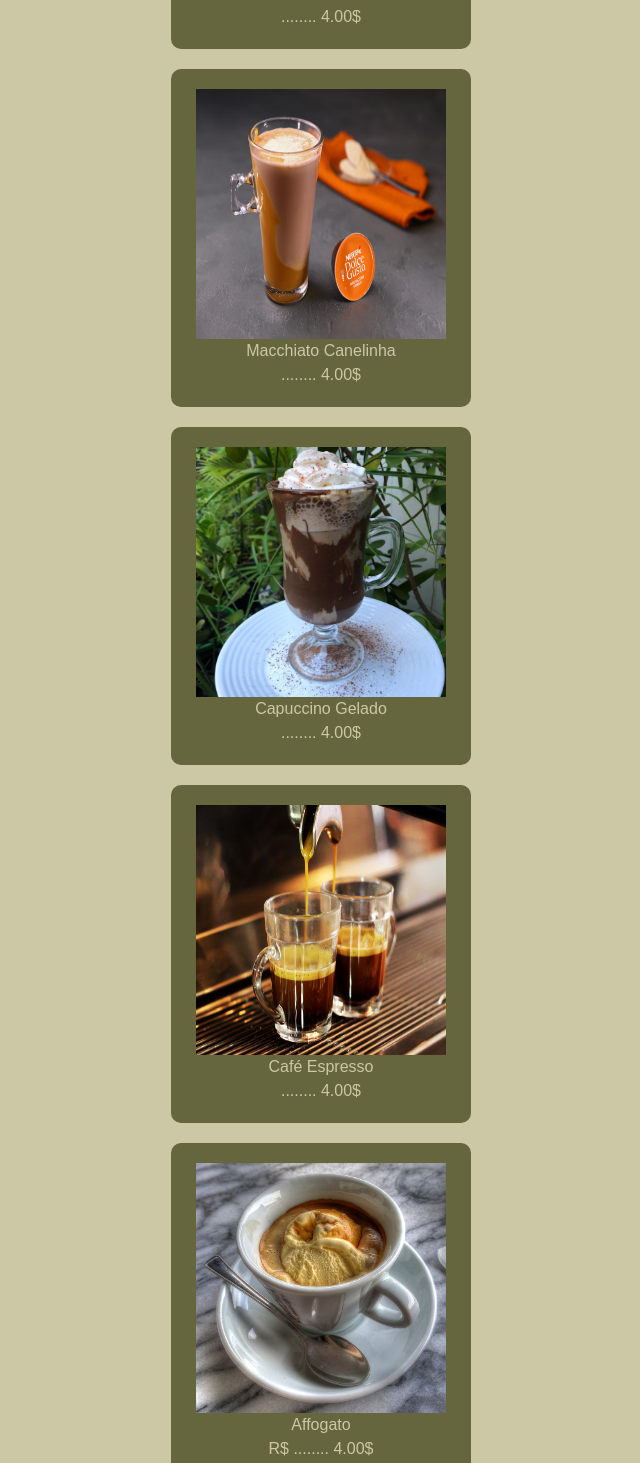
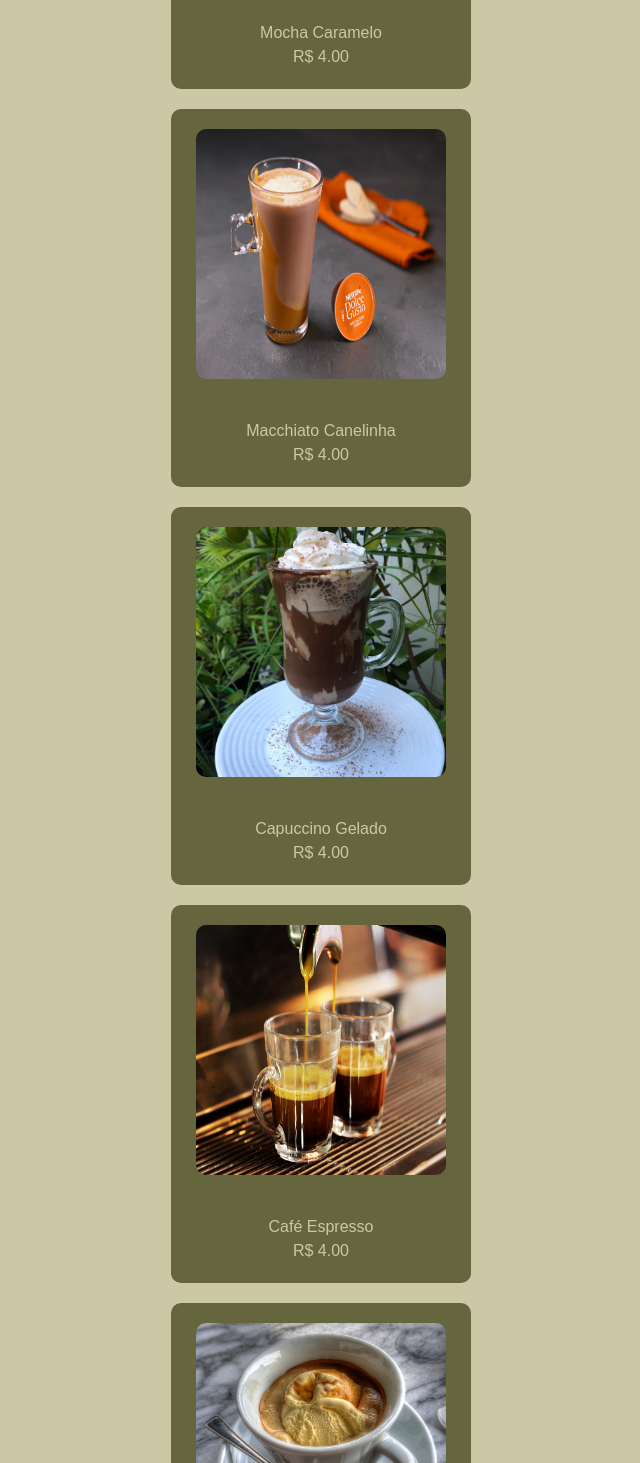
Before and after one commit to neon-ventura/Flor-de-jua, a Next.js app: page / in a window 1280 px wide. Shown: the part 2027-3490 px from the top of the page, without its empty margins (319-959 px from the left). Built offline with nearby package versions, Linux system fonts and the light colour scheme.

Commit message:
price and color background

```diff
--- a/src/app/components/products/Products.jsx
+++ b/src/app/components/products/Products.jsx
@@ -127,119 +127,119 @@ export default function Products() {
                         section1 ?
                             (<div className={styles.products}>
                                 <div className={styles.card}>
-                                    <Image height={250} width={250} src={'/products/cafe/img-1.png'} />
+                                    <Image className={styles.imgCard} height={250} width={250} src={'/products/cafe/img-1.png'} />
                                     <p>Mocha Caramelo</p>
-                                    <p>........ 4.00$</p>
+                                    <p>R$ 4.00</p>
                                 </div>
 
                                 <div className={styles.card}>
-                                    <Image height={250} width={250} src={'/products/cafe/img-2.avif'} />
+                                    <Image className={styles.imgCard} height={250} width={250} src={'/products/cafe/img-2.avif'} />
                                     <p>Macchiato Canelinha</p>
-                                    <p>........ 4.00$</p>
+                                    <p>R$ 4.00</p>
                                 </div>
 
                                 <div className={styles.card}>
-                                    <Image height={250} width={250} src={'/products/cafe/img-3.jpg'} />
+                                    <Image className={styles.imgCard} height={250} width={250} src={'/products/cafe/img-3.jpg'} />
                                     <p>Capuccino Gelado</p>
-                                    <p>........ 4.00$</p>
+                                    <p>R$ 4.00</p>
                                 </div>
 
                                 <div className={styles.card}>
-                                    <Image height={250} width={250} src={'/products/cafe/img-4.jpg'} />
+                                    <Image className={styles.imgCard} height={250} width={250} src={'/products/cafe/img-4.jpg'} />
                                     <p>Café Espresso</p>
-                                    <p>........ 4.00$</p>
+                                    <p>R$ 4.00</p>
                                 </div>
 
                                 <div className={styles.card}>
-                                    <Image height={250} width={250} src={'/products/cafe/img-5.jpg'} />
+                                    <Image className={styles.imgCard} height={250} width={250} src={'/products/cafe/img-5.jpg'} />
                                     <p>Affogato</p>
-                                    <p>R$ ........ 4.00$</p>
+                                    <p>R$ 4.00</p>
                                 </div>
                             </div>
                             ) : section2 ? (
                                 <div className={styles.products}>
                                     <div className={styles.card}>
-                                        <Image height={250} width={250} src={'/products/bolo/img-1.jpg'} />
+                                        <Image className={styles.imgCard} height={250} width={250} src={'/products/bolo/img-1.jpg'} />
                                         <p>Banana com Nutella</p>
-                                        <p>........ 4.00$</p>
+                                        <p>R$ 4.00</p>
                                     </div>
 
                                     <div className={styles.card}>
-                                        <Image height={250} width={250} src={'/products/bolo/img-2.webp'} />
+                                        <Image className={styles.imgCard} height={250} width={250} src={'/products/bolo/img-2.webp'} />
                                         <p>Red Velvet</p>
-                                        <p>........ 4.00$</p>
+                                        <p>R$ 4.00</p>
                                     </div>
 
                                     <div className={styles.card}>
-                                        <Image height={250} width={250} src={'/products/bolo/img-3.jpg'} />
+                                        <Image className={styles.imgCard} height={250} width={250} src={'/products/bolo/img-3.jpg'} />
                                         <p>Ninho com Nutella</p>
-                                        <p>........ 4.00$</p>
+                                        <p>R$ 4.00</p>
                                     </div>
 
                                 </div>
                             ) : section3 ? (
                                 <div className={styles.products}>
                                     <div className={styles.card}>
-                                        <Image height={250} width={250} src={'/products/salgado/img-1.jpeg'} />
+                                        <Image className={styles.imgCard} height={250} width={250} src={'/products/salgado/img-1.jpeg'} />
                                         <p>Quiche carne de Sol</p>
-                                        <p>........ 4.00$</p>
+                                        <p>R$ 4.00</p>
                                     </div>
 
                                     <div className={styles.card}>
-                                        <Image height={250} width={250} src={'/products/salgado/img-2.jpg'} />
+                                        <Image className={styles.imgCard} height={250} width={250} src={'/products/salgado/img-2.jpg'} />
                                         <p>Pão de Queijo</p>
-                                        <p>........ 4.00$</p>
+                                        <p>R$ 4.00</p>
                                     </div>
 
                                     <div className={styles.card}>
-                                        <Image height={250} width={250} src={'/products/salgado/img-3.webp'} />
+                                        <Image className={styles.imgCard} height={250} width={250} src={'/products/salgado/img-3.webp'} />
                                         <p>Quiche 4 queijos</p>
-                                        <p>........ 4.00$</p>
+                                        <p>R$ 4.00</p>
                                     </div>
 
                                     <div className={styles.card}>
-                                        <Image height={250} width={250} src={'/products/salgado/img-4.webp'} />
+                                        <Image className={styles.imgCard} height={250} width={250} src={'/products/salgado/img-4.webp'} />
                                         <p>Cuscuz</p>
-                                        <p>........ 4.00$</p>
+                                        <p>R$ 4.00</p>
                                     </div>
 
                                     <div className={styles.card}>
-                                        <Image height={250} width={250} src={'/products/salgado/img-5.jpg'} />
+                                        <Image className={styles.imgCard} height={250} width={250} src={'/products/salgado/img-5.jpg'} />
                                         <p>Crepe Salgado</p>
-                                        <p>R$ ........ 4.00$</p>
+                                        <p>R$ 4.00</p>
                                     </div>
                                 </div>
                             ) : section4 ?
                             (
                             <div className={styles.products}>
                             <div className={styles.card}>
-                                <Image height={250} width={250} src={'/products/salgado/img-1.jpeg'} />
+                                <Image className={styles.imgCard} height={250} width={250} src={'/products/salgado/img-1.jpeg'} />
                                 <p>Quiche carne de Sol</p>
-                                <p>........ 4.00$</p>
+                                <p>R$ 4.00</p>
                             </div>
 
                             <div className={styles.card}>
-                                <Image height={250} width={250} src={'/products/salgado/img-2.jpg'} />
+                                <Image className={styles.imgCard} height={250} width={250} src={'/products/salgado/img-2.jpg'} />
                                 <p>Pão de Queijo</p>
-                                <p>........ 4.00$</p>
+                                <p>R$ 4.00</p>
                             </div>
 
                             <div className={styles.card}>
-                                <Image height={250} width={250} src={'/products/salgado/img-3.webp'} />
+                                <Image className={styles.imgCard} height={250} width={250} src={'/products/salgado/img-3.webp'} />
                                 <p>Quiche 4 queijos</p>
-                                <p>........ 4.00$</p>
+                                <p>R$ 4.00</p>
                             </div>
 
                             <div className={styles.card}>
-                                <Image height={250} width={250} src={'/products/salgado/img-4.webp'} />
+                                <Image className={styles.imgCard} height={250} width={250} src={'/products/salgado/img-4.webp'} />
                                 <p>Cuscuz</p>
-                                <p>........ 4.00$</p>
+                                <p>R$ 4.00</p>
                             </div>
 
                             <div className={styles.card}>
-                                <Image height={250} width={250} src={'/products/salgado/img-5.jpg'} />
+                                <Image className={styles.imgCard} height={250} width={250} src={'/products/salgado/img-5.jpg'} />
                                 <p>Crepe Salgado</p>
-                                <p>R$ ........ 4.00$</p>
+                                <p>R$ 4.00</p>
                             </div>
                         </div>
                         ) : alert('olá')
--- a/src/app/components/products/Products.module.css
+++ b/src/app/components/products/Products.module.css
@@ -64,3 +64,8 @@
     border-radius: 10px;
     color: #CCC8A6;
 }
+
+.imgCard {
+    border-radius: 10px;
+    margin-bottom: 40px;
+}
```
